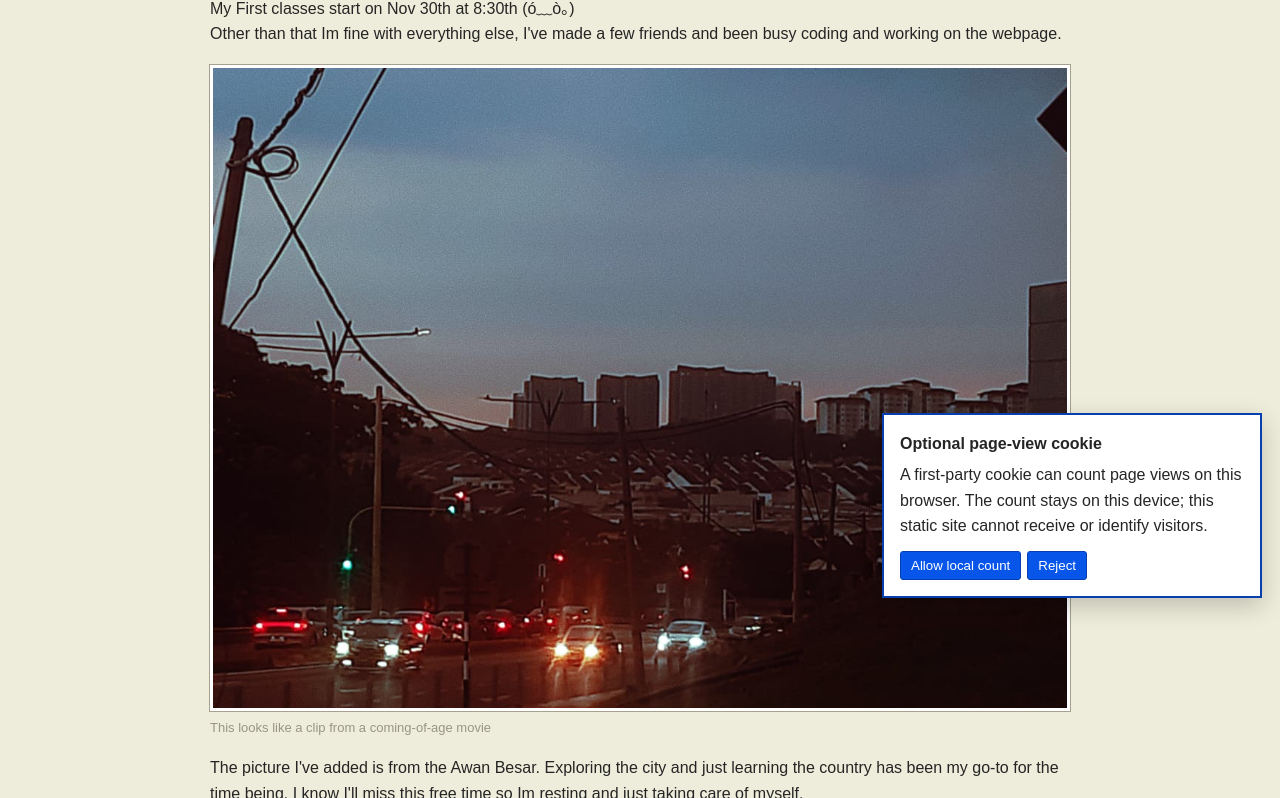
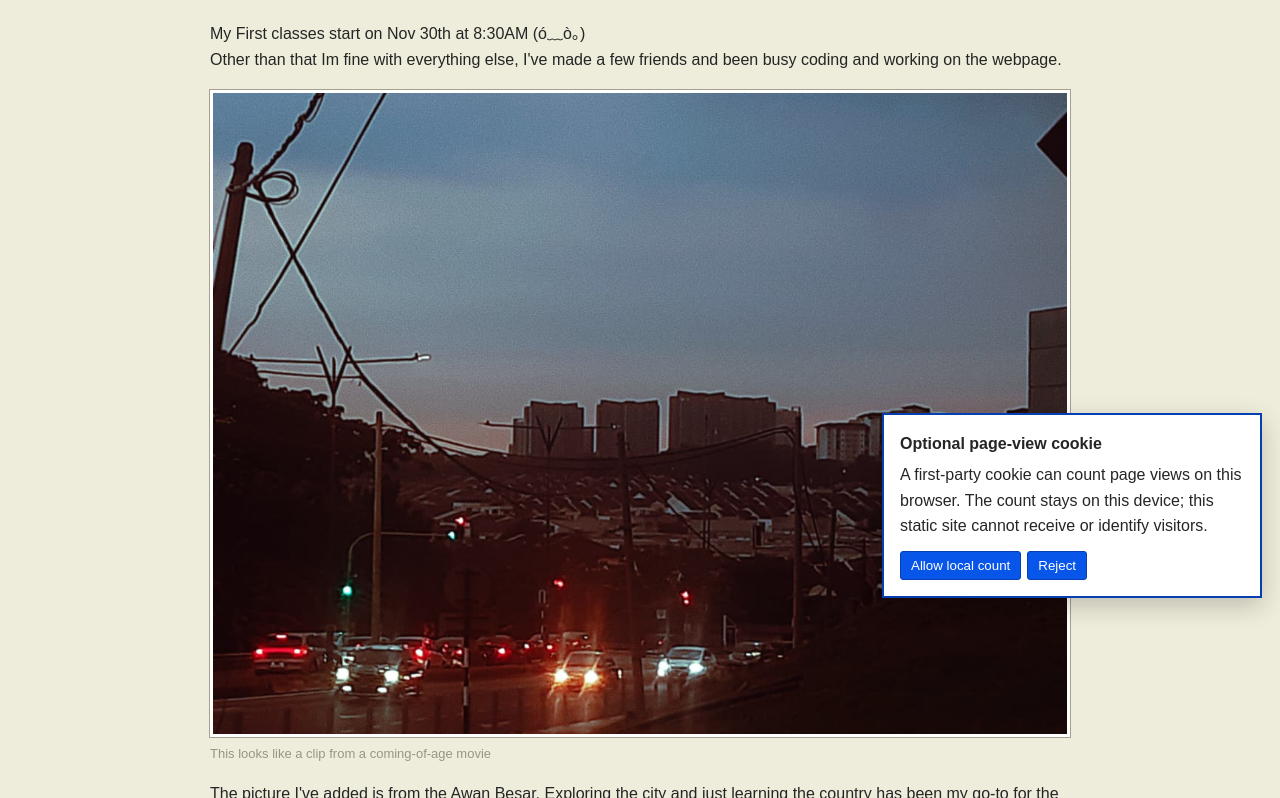
Before and after one commit to shuyaoffical-arch/Chaidus, a plain HTML site: page blog/week-two.html in a window 1280 px wide. Shown: the part 184-982 px from the top of the page. Drawn offline with Linux system fonts and the light colour scheme.

Commit message:
Fix time format and improve paragraph structure
Corrected time format and added line breaks for better readability.

```diff
--- a/blog/week-two.html
+++ b/blog/week-two.html
@@ -16,15 +16,19 @@
     <article class="window-content">
       <p class="eyebrow"><time datetime="2026-11-27">NOVEMBER 27, 2026</time> · WEEK 2</p>
       <h1>Classes, roads, and a movie</h1>
-      <p>My First classes start on Nov 30th at 8:30th (ó﹏ò｡)<br>
+      <p> <br>
+        My First classes start on Nov 30th at 8:30AM (ó﹏ò｡)<br>
       Other than that Im fine with everything else, I've made a few friends and been busy coding and working on the webpage.</p>
 
       <figure class="post-figure">
         <img class="post-image" src="roads.png" alt="Evening city road beneath a blue dusk sky, with rooftops, buildings, and traffic">
-        <figcaption>This looks like a clip from a coming-of-age movie</figcaption>
+        <figcaption>
+          This looks like a clip from a coming-of-age movie</figcaption>
+
       </figure>
 
-      <p>The picture I've added is from the Awan Besar. Exploring the city and just learning the country has been my go-to for the time being. I know I'll miss this free time so Im resting and just taking care of myself.</p>
+      <p>
+        The picture I've added is from the Awan Besar. Exploring the city and just learning the country has been my go-to for the time being. I know I'll miss this free time so Im resting and just taking care of myself.</p>
 
       <p>Monthly movie recommendation would be <span class="movie-title">Wicker 2026</span> by Alex Huston Fischer and Eleanor Wilson<br>
       a comedic relief with hard undertones of grounded real-life parts of life. I think the Skarsgard brothers are still underrated, you barely hear any praise or public screams about them.</p>
```
